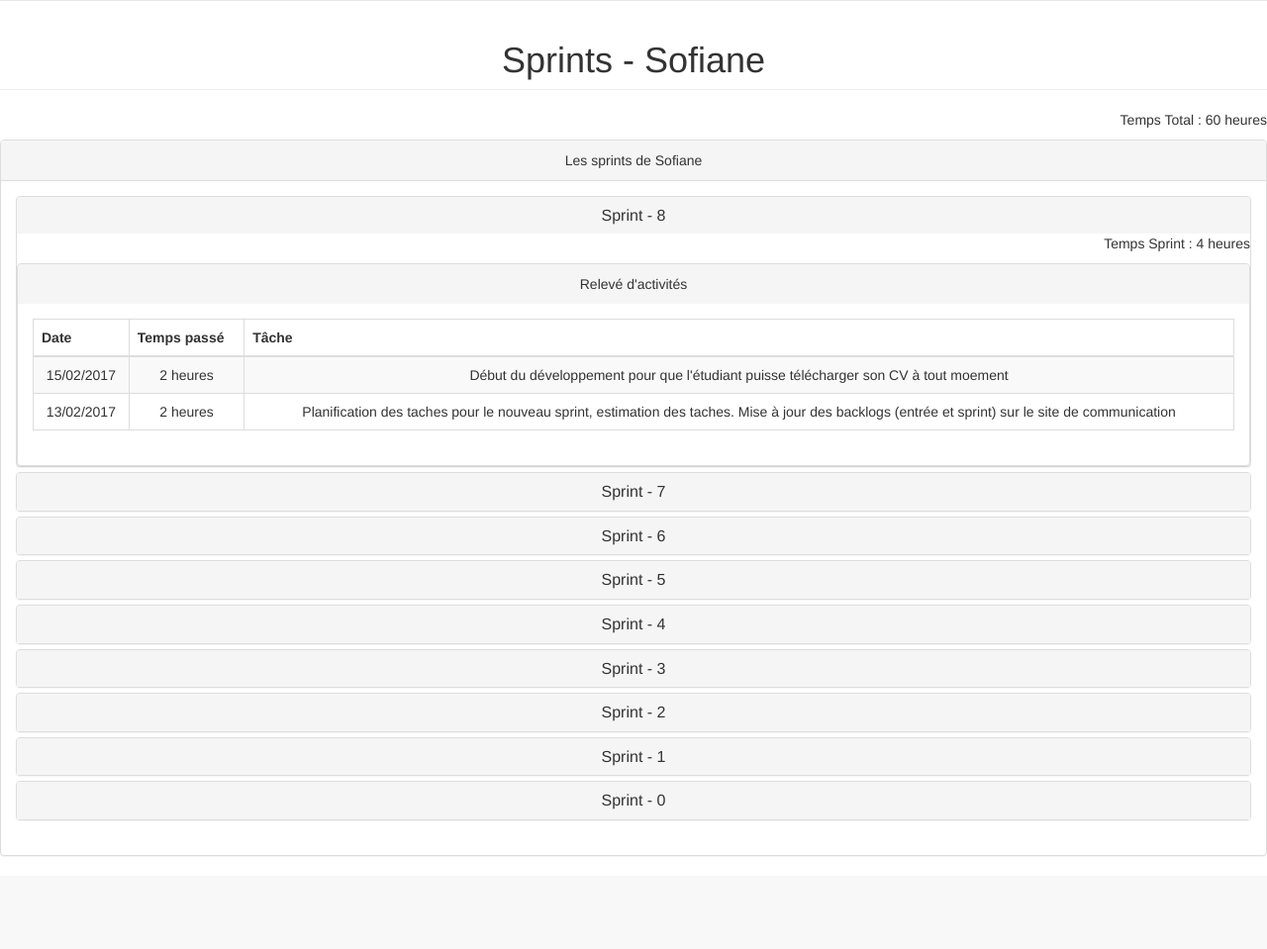
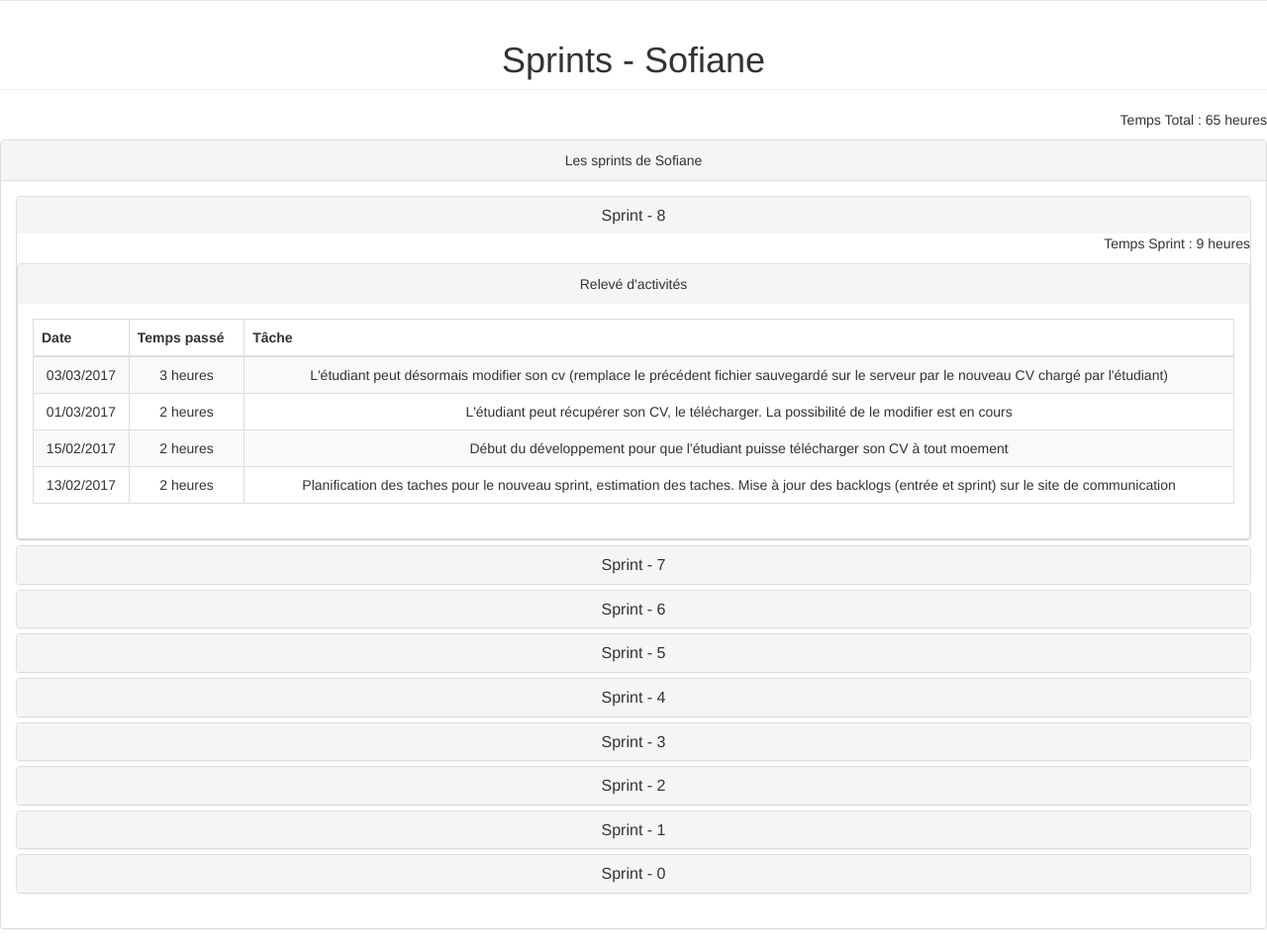
Before and after one commit to ClementDy/siteGLP, a PHP site: page /sprintsSofiane.php in a window 1280 px wide, after a click on "Sprint - 8". Shown: the part 760-1719 px from the top of the page at 99% size. Before the commit the page ends 1625 px from the top, so only its background shows below. Run offline with PHP 8.4, Linux system fonts and the light colour scheme; the visitor is signed in with stand-in values (Sample User, id 1); some libraries are stand-ins or nearby versions.

Commit message:
ajout sprint sofiane

```diff
--- a/pages/sprintsSofiane.php
+++ b/pages/sprintsSofiane.php
@@ -11,7 +11,7 @@
 
                     <div class="row">
                 <div class="col-lg-12">
-                    <p style="text-align:right"> Temps Total : 60 heures</p>
+                    <p style="text-align:right"> Temps Total : 65 heures</p>
                     <div class="panel panel-default">
                         <div class="panel-heading">
                             Les sprints de Sofiane
@@ -29,7 +29,7 @@
                                     </div>
                                     <div id="sprint8" class="panel-collapse collapse">
 
-                                        <p style="text-align:right"> Temps Sprint : 4 heures</p>
+                                        <p style="text-align:right"> Temps Sprint : 9 heures</p>
                                         <div class="panel panel-default">
                                             <div class="panel-heading">
                                                 Relev&eacute; d'activit&eacute;s
@@ -46,6 +46,16 @@
                                                             </tr>
                                                         </thead>
                                                         <tbody>
+                                                          <tr>
+                                                            <td>03/03/2017</td>
+                                                            <td>3 heures</td>
+                                                            <td>L'étudiant peut désormais modifier son cv (remplace le précédent fichier sauvegardé sur le serveur par le nouveau CV chargé par l'étudiant)</td>
+                                                          </tr>
+                                                          <tr>
+                                                            <td>01/03/2017</td>
+                                                            <td>2 heures</td>
+                                                            <td>L'étudiant peut récupérer son CV, le télécharger. La possibilité de le modifier est en cours</td>
+                                                          </tr>
                                                           <tr>
                                                             <td>15/02/2017</td>
                                                             <td>2 heures</td>
```
Also changed, not shown: 1 other file.
